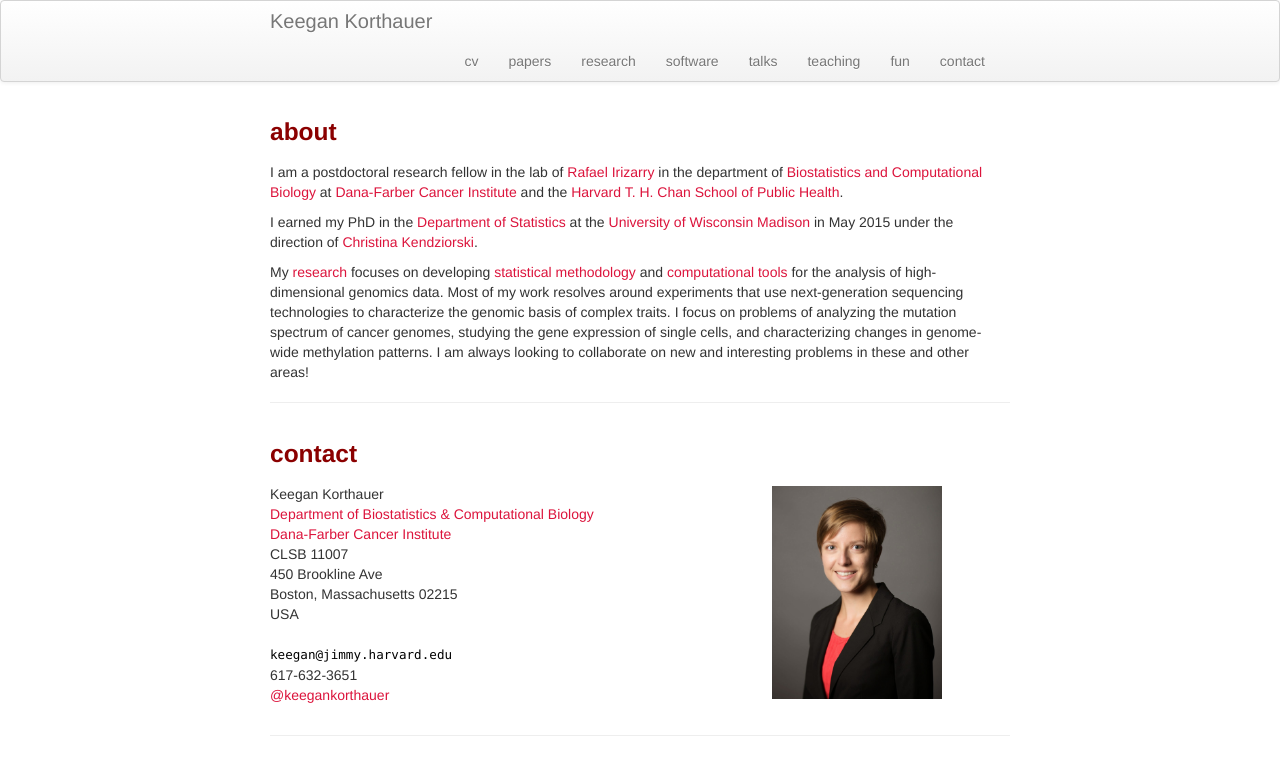
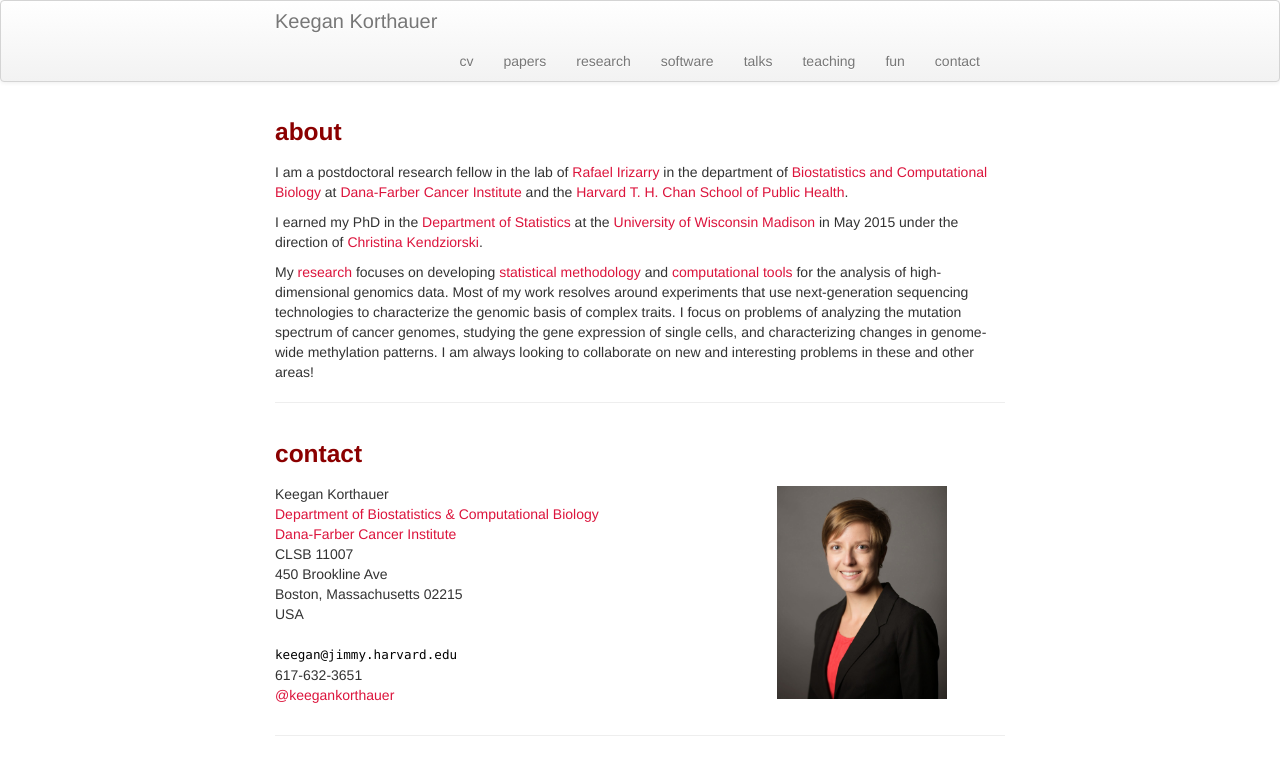
Before and after one commit to kdkorthauer/kdkorthauer.github.io, a Jekyll site: the page built from index.md, in a window 1280 px wide. Shown: the top 775 px of the page. Built offline with Jekyll 4.4.1, drawn with Linux system fonts in a browser that asks for light colours.

```diff
--- a/assets/themes/twitter/css/style.css
+++ b/assets/themes/twitter/css/style.css
@@ -1,7 +1,7 @@
 /* Custom container */
 .container-narrow {
   margin: 0 auto;
-  max-width: 740px; }
+  max-width: 730px; }
 
 .container-narrow > hr {
   margin: 30px 0; }
```
Also changed, not shown: pages/papers.md (+2 -0 lines).
